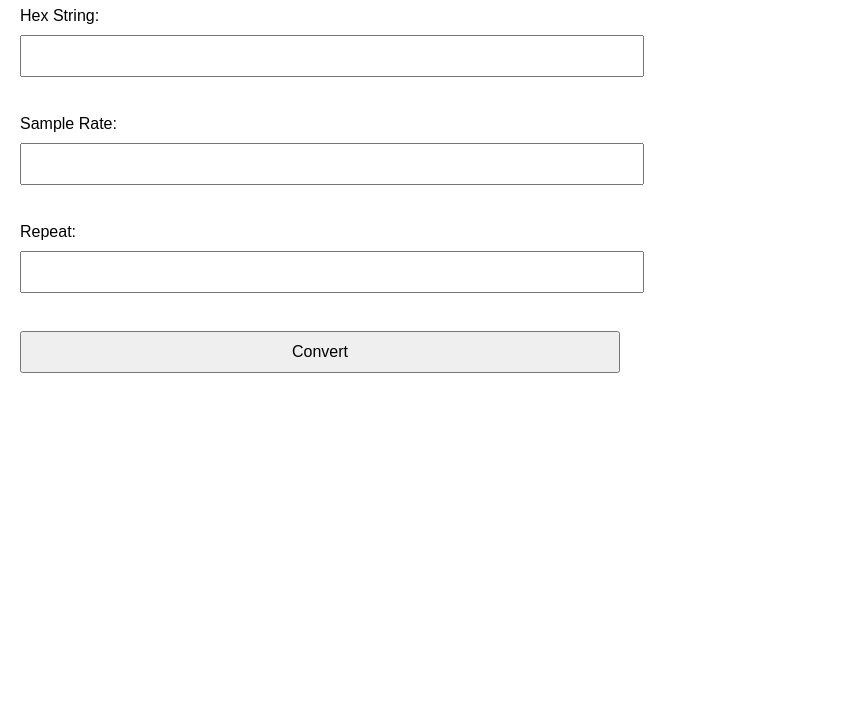
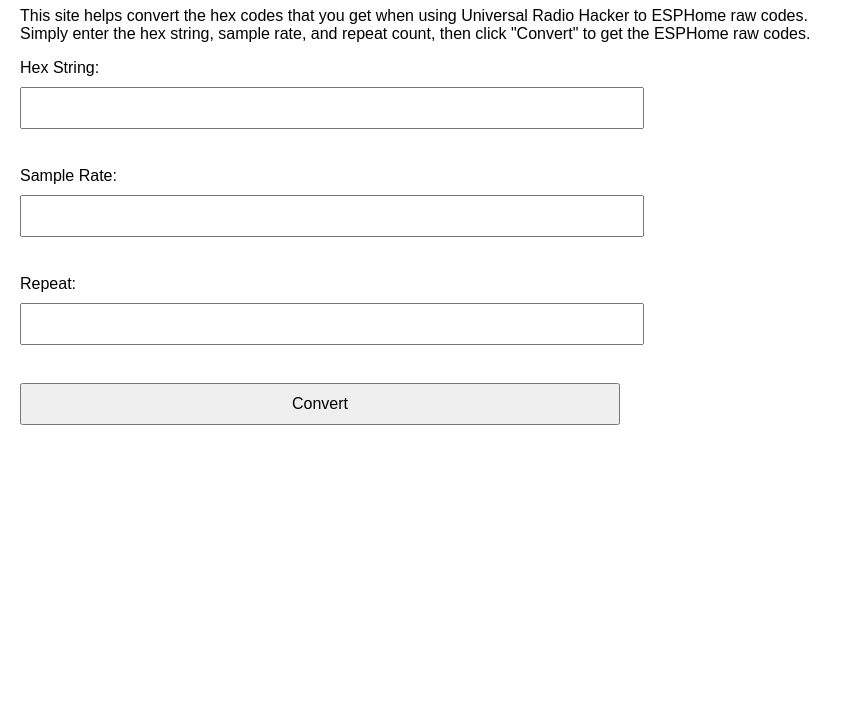
Before and after one commit to the-mentor/Convert-HexToESPHomeRaw, a plain HTML site: page index.html in a window 1280 px wide. Shown: the part 73-800 px from the top of the page, without its empty margins (0-852 px from the left). Drawn offline with Linux system fonts and the light colour scheme.

Commit message:
Add description to Hex to ESPHome Raw conversion page

```diff
--- a/index.html
+++ b/index.html
@@ -85,6 +85,9 @@
 </head>
 <body>
     <h1>Convert Hex to ESPHome Raw</h1>
+    <p>This site helps convert the hex codes that you get when using Universal Radio Hacker to ESPHome raw codes. <br>
+       Simply enter the hex string, sample rate, and repeat count, then click "Convert" to get the ESPHome raw codes.
+    </p>
     <label for="hexString">Hex String:</label>
     <input type="text" id="hexString" required><br>
     <label for="sampleRate">Sample Rate:</label>
```
